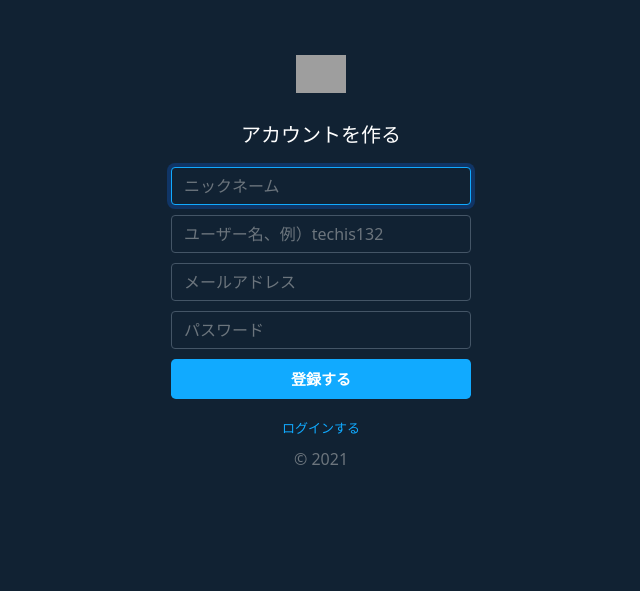
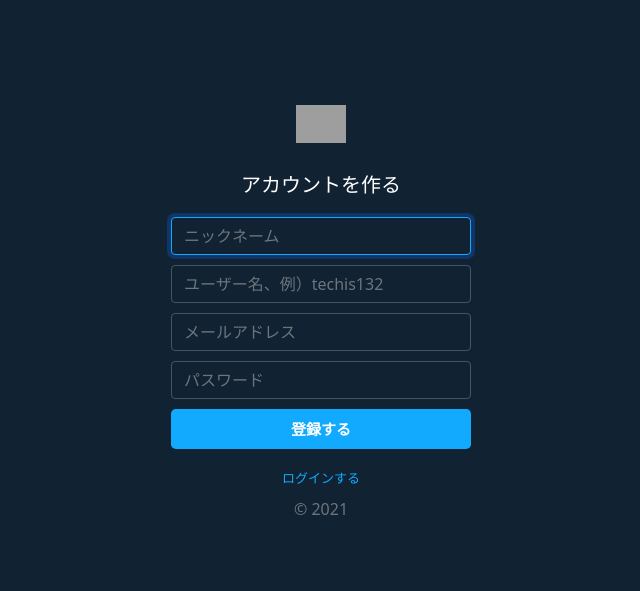
Before and after one commit to tech-asa/TwitterClone, a PHP site: page /sign-up.php in a window 1280 px wide. Shown: the top 591 px of the page, without its empty margins (319-959 px from the left). Run offline with PHP 8.4, Linux system fonts and the light colour scheme; grey boxes are pictures that could not be loaded.

Commit message:
登録画面のPHP ログイン画面のPHP

```diff
--- a/Views/css/style.css
+++ b/Views/css/style.css
@@ -272,6 +272,7 @@ body.signup{
     padding-top: 40px;
     padding-bottom: 40px;
     height: 100%;
+    margin-top: 50px; /* 個人で入れたオリジナル*/
 }
 .signup{
     background-color: #123;
```
